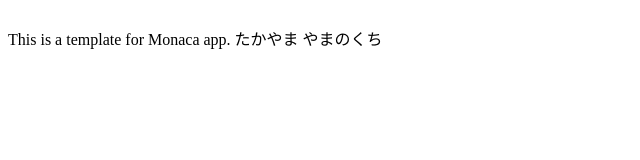
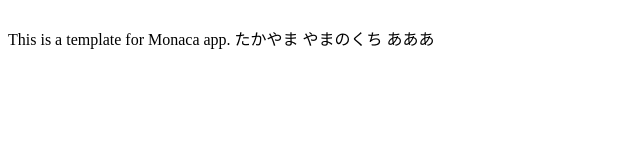
Before and after one commit to mmmtkym/-Hackathon2020, a website: page www/index.html in a window 1280 px wide. Shown: the full height of the page, 0-640 px from the left. Drawn offline with Linux system fonts and the light colour scheme.

Commit message:
テスト　高山２

```diff
--- a/www/index.html
+++ b/www/index.html
@@ -17,3 +17,8 @@
 
 
     やまのくち
+
+    あああ
+  </br>
+</body>
+</html>
```
